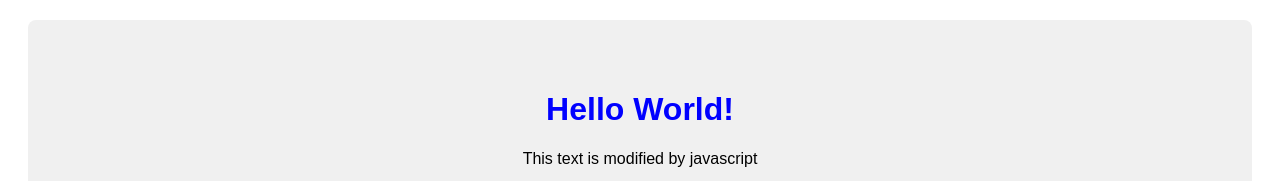
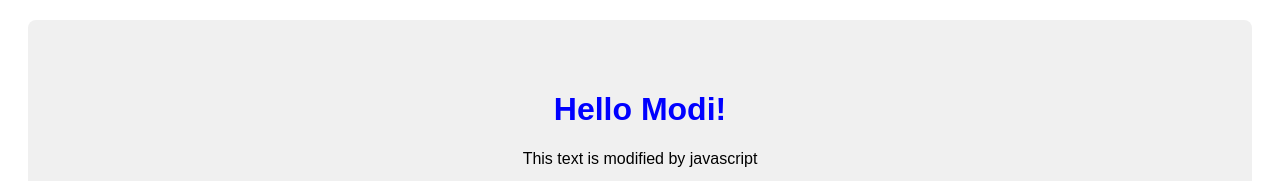
Before and after one commit to operator670/testing-cloudbuild, a plain HTML site: page index.html in a window 1280 px wide. Shown: the top 181 px of the page. Drawn offline with Linux system fonts and the light colour scheme.

Commit message:
Update index.html

```diff
--- a/index.html
+++ b/index.html
@@ -8,7 +8,7 @@
 </head>
 <body>
     <div class="container">
-      <h1>Hello World!</h1>
+      <h1>Hello Modi!</h1>
       <p id="message">This is a basic webpage.</p>
     </div>
 
```
